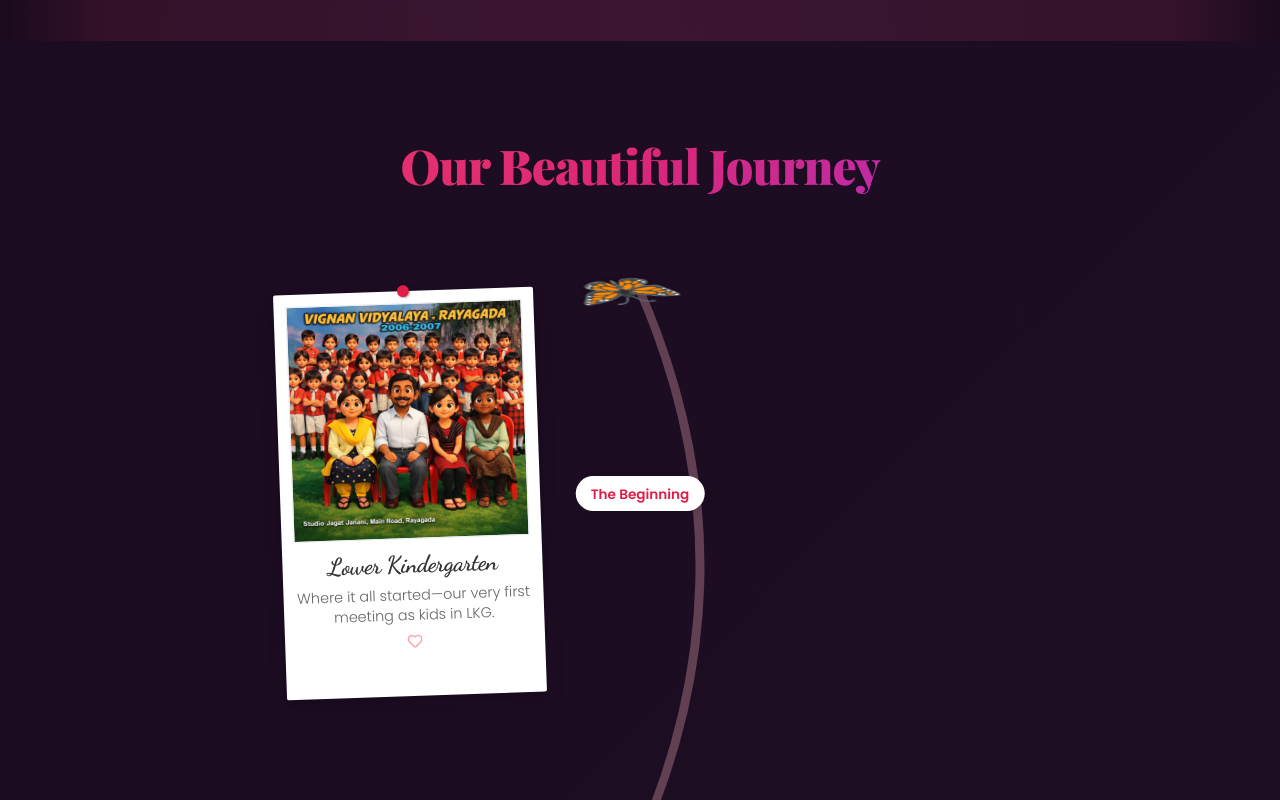
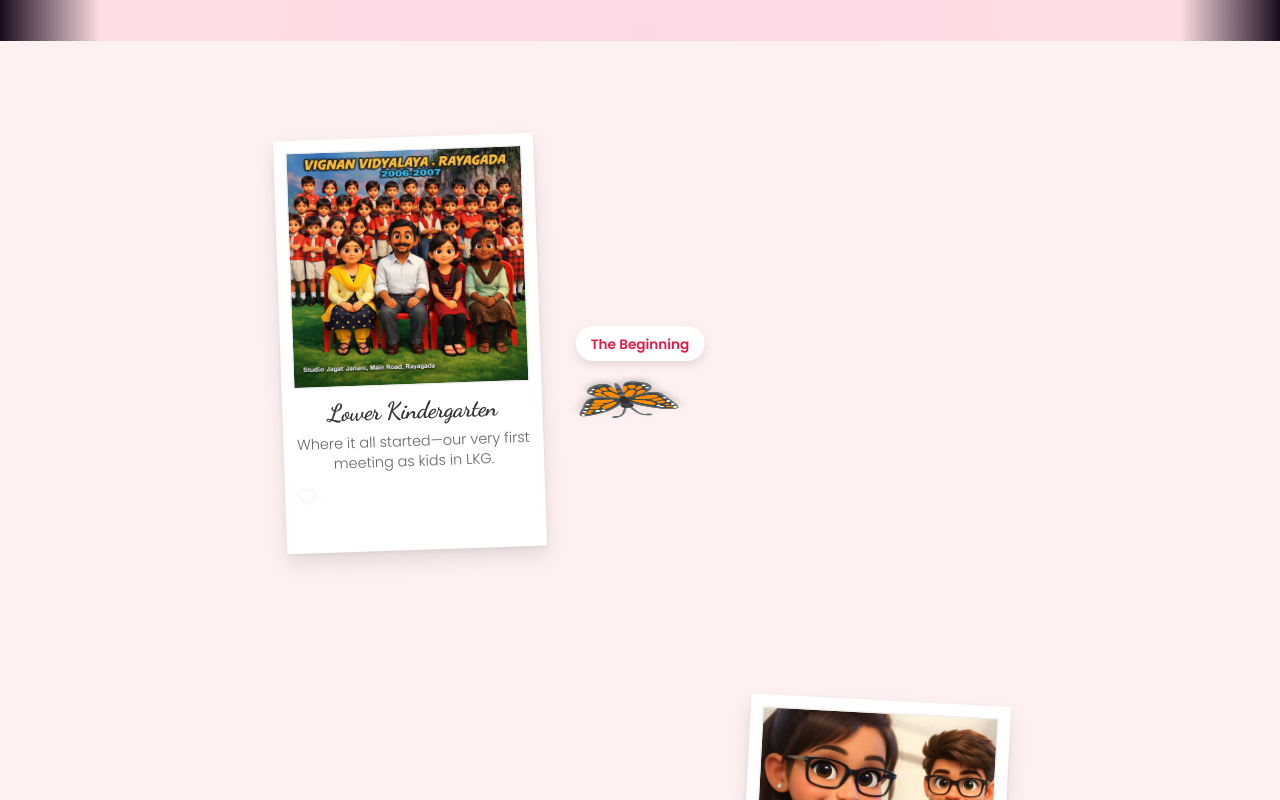
Before and after one commit to sahilsync07/mi-amor-sriya, a React (Vite) app: page / in a window 1280 px wide. Shown: the part 940-1740 px from the top of the page. Built offline with nearby package versions, Linux system fonts and the light colour scheme; a web font is replaced by a local one.

Commit message:
fix: butterfly, heart rain, reveal timing, and ui polish

```diff
--- a/src/App.jsx
+++ b/src/App.jsx
@@ -48,16 +48,25 @@ function App() {
   return (
     <>
       <main style={{ position: 'relative', zIndex: 1 }}>
+        <div className="section-gradient-wrapper">
           <HeroNew girlfriendName={girlfriendName} />
-        {/* IntroSection removed - Merged into HeroNew */}
           <MarqueeBanner />
+        </div>
+
+        <div className="timeline-wrapper">
           <Timeline />
+        </div>
+
+        <div className="interactive-section-wrapper">
           <TimeCounter />
-        {/* MemoryLaneNew removed in favor of Timeline */}
           <FloatingReasons />
           <ScratchReveal />
+        </div>
+
+        <div className="love-letter-wrapper">
           <LoveLetterNew girlfriendName={girlfriendName} />
           <FooterNew />
+        </div>
       </main>
     </>
   );
--- a/src/components/ScratchReveal.jsx
+++ b/src/components/ScratchReveal.jsx
@@ -111,7 +111,7 @@ const ScratchReveal = () => {
 
     return (
         <div className="scratch-reveal-section">
-            <h2 className="scratch-title">A Window to Us</h2>
+            <h2 className="scratch-title">A Little Secret...</h2>
             <div className="scratch-container" ref={containerRef}>
                 <div className="reveal-content">
                     <div className="hidden-text-container">
--- a/src/components/Timeline.jsx
+++ b/src/components/Timeline.jsx
@@ -4,7 +4,7 @@ import { Heart, Star, Camera, Gift, Coffee, MapPin, TreePine, Moon } from 'lucid
 import './Timeline.css';
 
 // Import all photos from the assets/photos directory
-import introPic from '../assets/photos/intro_pic.jpeg'; // Intro is handled in IntroSection, but good to have handy
+import introPic from '../assets/photos/intro_pic.jpeg';
 import hanumanMandir from '../assets/photos/hanuman_mandir_near_temple.png';
 import hanumanStairs from '../assets/photos/hanuman_madnir_behind_stairs.png';
 import hanumanNight from '../assets/photos/night_hanuman_temple.png';
@@ -59,60 +59,69 @@ const memories = [
     },
     {
         id: 4,
-        date: "Devotion",
-        title: 'Hanuman Mandir Moments',
-        description: 'Peaceful days near the temple, climbing those stairs with you.',
+        date: "First Meeting",
+        title: 'Hanuman Mandir',
+        description: 'That first nervous, beautiful meeting near the temple. A moment etched in time.',
         icon: Heart,
         image: hanumanMandir,
+        rotate: 2
+    },
+    {
+        id: 5,
+        date: "Quiet Moments",
+        title: 'Temple Stairs',
+        description: 'Sitting behind the temple, just talking and letting the world fade away.',
+        icon: Moon,
+        image: hanumanStairs,
+        rotate: -1
+    },
+    {
+        id: 6,
+        date: "Night Vibes",
+        title: 'Evening Blessings',
+        description: 'The temple at night, glowing with peace and our shared smiles.',
+        icon: Star,
+        image: hanumanNight,
+        rotate: 3
+    },
+    {
+        id: 7,
+        date: "Adventure",
+        title: 'Forest Park Scooty',
+        description: 'Wind in our hair, exploring the forest park roads together.',
+        icon: MapPin,
+        image: forestScooty,
+        rotate: -2
+    },
+    {
+        id: 8,
+        date: "Coffee Dates",
+        title: 'Tree House Café',
+        description: 'Sipping coffee, sharing stories, and laughing at the Tree House.',
+        icon: Coffee,
+        image: forestCoffee,
+        rotate: 1
+    },
+    {
+        id: 9,
+        date: "Walks",
+        title: 'Jhula Bridge',
+        description: 'Walking across the bridge, hand in hand, over the flowing water.',
+        icon: MapPin,
+        image: jhulaBridge,
         rotate: -3
     },
     {
-        id: 5,
-        date: "Serenity",
-        title: 'Night Prayers',
-        description: 'The temple lights at night, quiet moments of gratitude.',
-        icon: Moon,
-        image: hanumanNight,
+        id: 10,
+        date: "Blessings",
+        title: 'Laxminarayan Temple',
+        description: 'Seeking blessings together at Therubali Rayagada.',
+        icon: Star,
+        image: laxminarayanTemple,
         rotate: 2
     },
     {
-        id: 6,
-        date: "Adventure",
-        title: 'Forest Park Scooty Rides',
-        description: 'Wind in our faces, exploring the green paths together.',
-        icon: TreePine,
-        image: forestScooty,
-        rotate: -4
-    },
-    {
-        id: 7,
-        date: "Coffee Dates",
-        title: 'Tree House Conversations',
-        description: 'Sipping coffee at the tree house, lost in our own world.',
-        icon: Coffee,
-        image: forestCoffee,
-        rotate: 3
-    },
-    {
-        id: 8,
-        date: "Crossing",
-        title: 'Jhula Bridge Walk',
-        description: 'Walking hand in hand across the suspension bridge.',
-        icon: MapPin,
-        image: jhulaBridge,
-        rotate: -2
-    },
-    {
-        id: 9,
-        date: "Divine",
-        title: 'Laxminarayan Temple',
-        description: 'Exploring the spiritual beauty of Therubali together.',
-        icon: Heart,
-        image: laxminarayanTemple,
-        rotate: 3
-    },
-    {
-        id: 10,
+        id: 11,
         date: "Freedom",
         title: 'Rayagada Viewpoint',
         description: 'Bike rides to the top, where the whole world felt ours.',
@@ -121,7 +130,97 @@ const memories = [
         rotate: -2
     },
     {
-        id: 11,
+        id: 12,
+        date: "Celebration",
+        title: 'Delhi Cyberhub',
+        description: 'Lights, music, and the vibrant energy of Gurgaon.',
+        icon: Gift,
+        image: delhiCyberhub,
+        rotate: 3
+    },
+    {
+        id: 13,
+        date: "City Lights",
+        title: 'Exploring Delhi',
+        description: 'Wandering through the streets of Delhi, creating memories in every corner.',
+        icon: MapPin,
+        image: delhiImage,
+        rotate: -1
+    },
+    {
+        id: 14,
+        date: "Royalty",
+        title: 'Udaipur City Palace',
+        description: 'Feeling like royalty amidst the grandeur of Udaipur.',
+        icon: Star,
+        image: udaipurPalace,
+        rotate: 2
+    },
+    {
+        id: 15,
+        date: "Serenity",
+        title: 'Lake Pichola',
+        description: 'The calm waters reflecting the beauty of our time together.',
+        icon: Moon,
+        image: lakePichola,
+        rotate: -2
+    },
+    {
+        id: 16,
+        date: "Magic",
+        title: 'Ambrai Ghat',
+        description: 'The City Palace lit up at night, creating a magical backdrop for us.',
+        icon: Star,
+        image: ambraiGhat,
+        rotate: 3
+    },
+    {
+        id: 17,
+        date: "Heights",
+        title: 'Sajjangarh Palace',
+        description: 'On top of the world at the Monsoon Palace.',
+        icon: MapPin,
+        image: sajjangarh,
+        rotate: -3
+    },
+    {
+        id: 18,
+        date: "Wild Side",
+        title: 'Sajjangarh Zoo',
+        description: 'A fun day out exploring the wildlife together.',
+        icon: MapPin,
+        image: sajjangarhZoo,
+        rotate: 1
+    },
+    {
+        id: 19,
+        date: "Lakeside",
+        title: 'Fateh Sagar Lake',
+        description: 'Relaxing by the lake, watching the ripples and the sunset.',
+        icon: Moon,
+        image: fatehSagar,
+        rotate: -2
+    },
+    {
+        id: 20,
+        date: "Devotion",
+        title: 'Karni Mata Temple',
+        description: 'A spiritual visit, finding peace and togetherness.',
+        icon: Star,
+        image: karniMata,
+        rotate: 2
+    },
+    {
+        id: 21,
+        date: "Movie Date",
+        title: 'Promenade Mall',
+        description: 'Catching a movie and enjoying the mall vibes.',
+        icon: Camera,
+        image: promenadeMovie,
+        rotate: -1
+    },
+    {
+        id: 22,
         date: "Proud Moment",
         title: 'Lieutenant Commissioning',
         description: 'A day of immense pride as you were commissioned as a Lieutenant. The start of an honorable journey.',
@@ -130,173 +229,73 @@ const memories = [
         rotate: -3
     },
     {
-        id: 12,
-        date: "Farewell Delhi",
-        title: 'Final Moments',
-        description: 'Leaving the city permanently to build my career, carrying our precious memories with me.',
-        icon: Star,
-        image: delhiImage,
-        rotate: 4
-    },
-    {
-        id: 13,
-        date: "Modern",
-        title: 'Cyberhub Gurgaon',
-        description: 'Vibrant nights and futuristic vibes in the heart of the city.',
-        icon: Star,
-        image: delhiCyberhub,
-        rotate: -3
-    },
-    {
-        id: 14,
-        date: "Royalty",
-        title: 'Udaipur City Palace',
-        description: 'Walking through history, feeling like royalty with you.',
-        icon: Camera,
-        image: udaipurPalace,
-        rotate: -3
-    },
-    {
-        id: 15,
-        date: "Romance",
-        title: 'Lake Pichola',
-        description: 'A magical boat ride as the sun sets over the water.',
+        id: 23,
+        date: "Until Next Time",
+        title: 'Dropping You Back',
+        description: 'A bittersweet goodbye, but knowing we’d meet again soon.',
         icon: Heart,
-        image: lakePichola,
-        rotate: 2
-    },
-    {
-        id: 16,
-        date: "Night Vibes",
-        title: 'Ambrai Ghat',
-        description: 'The golden glow of the palace reflecting in the lake at night.',
-        icon: Moon,
-        image: ambraiGhat,
-        rotate: -3
-    },
-    {
-        id: 17,
-        date: "Wildlife",
-        title: 'Sajjangarh Zoo',
-        description: 'A walk through the wild, seeing the animals and enjoying the nature.',
-        icon: TreePine,
-        image: sajjangarhZoo,
-        rotate: 3
-    },
-    {
-        id: 18,
-        date: "Sunset",
-        title: 'Sajjangarh Fort Views',
-        description: 'Watching the sun dip below the horizon from the Monsoon Palace.',
-        icon: MapPin,
-        image: sajjangarh,
-        rotate: 2
-    },
-    {
-        id: 19,
-        date: "Lakeside",
-        title: 'Fateh Sagar Breeze',
-        description: 'The calm waters of Fateh Sagar, reflecting our love.',
-        icon: Heart,
-        image: fatehSagar,
-        rotate: -2
-    },
-    {
-        id: 20,
-        date: "Spiritual",
-        title: 'Karni Mata Temple',
-        description: 'Seeking blessings together at the beautiful hilltop temple.',
-        icon: Camera,
-        image: karniMata,
-        rotate: 3
-    },
-    {
-        id: 21,
-        date: "Bittersweet",
-        title: 'Dropping You Back',
-        description: 'After a full day of fun, the chaotic evening at MNS officers mess where you didn\'t want to leave.',
-        icon: Moon,
         image: droppingBack,
-        rotate: -2
-    },
-    {
-        id: 22,
-        date: "Movie Night",
-        title: 'Promenade Mall',
-        description: 'Cozy moments and movie magic at the Promenade Mall.',
-        icon: Camera,
-        image: promenadeMovie,
-        rotate: -3
+        rotate: 1
     }
 ];
 
 export default function Timeline() {
     const containerRef = useRef(null);
-    const [pathHeight, setPathHeight] = useState(1000);
-
-    // Calculate path height ensuring it covers all items
-    useLayoutEffect(() => {
-        if (containerRef.current) {
-            setPathHeight(containerRef.current.offsetHeight);
-        }
-    }, []);
-
     const { scrollYProgress } = useScroll({
         target: containerRef,
-        offset: ["start 20%", "end 80%"]
+        offset: ["start end", "end start"]
     });
 
     const pathLength = useSpring(scrollYProgress, {
-        stiffness: 400,
-        damping: 40,
+        stiffness: 100,
+        damping: 30,
         restDelta: 0.001
     });
 
-    // Dynamic path generation
+    // Create a transformed motion value for the butterfly offset
+    const butterflyProgress = useSpring(scrollYProgress, { stiffness: 100, damping: 30 });
+    const butterflyOffset = useTransform(butterflyProgress, [0, 1], ["2%", "98%"]);
+
+    // We need a ref for the SVG path to get its length if needed,
+    // but for now we can just use a high enough viewBox height
+    // or calculate it based on items.
+    // Let's estimate path height based on number of items * distance
+    const pathHeight = memories.length * 400 + 200;
+
+    // Generate curved path data
+    // Reference: https://cubic-bezier.com/
+    // A simple sine wave pattern down the center
     const generatePath = () => {
-        const itemSpacing = 550; // Tuned for better alignment
-        const startY = 0;
-        let d = `M 50 ${startY}`;
-
-        memories.forEach((_, i) => {
-            const currentY = i * itemSpacing;
-            const midY = currentY + (itemSpacing / 2);
-            const targetY = (i + 1) * itemSpacing;
-            const side = i % 2 === 0 ? 90 : 10;
-            d += ` Q ${side} ${midY} 50 ${targetY}`;
-        });
-        return d;
+        let path = "M 50 0";
+        for (let i = 0; i < memories.length; i++) {
+            const y = (i + 1) * 400; // Vertical spacing
+            const x = i % 2 === 0 ? 30 : 70; // Control points left/right
+            // Cubic bezier curve: C x1 y1, x2 y2, x y
+            // We want it to curve gently
+            const prevY = i * 400;
+            path += ` C 50 ${prevY + 200}, 50 ${y - 200}, 50 ${y}`;
+        }
+        path += ` L 50 ${pathHeight}`;
+        return path;
     };
 
     const pathData = generatePath();
-    const butterflyProgress = useTransform(pathLength, [0, 1], ["0%", "100%"]);
 
     return (
-        <section ref={containerRef} className="timeline-section">
-            <h2 className="timeline-title">Our Beautiful Journey</h2>
-
+        <section className="timeline-section" ref={containerRef}>
             <div className="timeline-container">
-                {/* SVG Path - Winding curve */}
+                {/* Dashed Path SVG */}
                 <svg
                     className="timeline-svg"
-                    viewBox={`0 0 100 ${memories.length * 550}`}
+                    viewBox={`0 0 100 ${pathHeight}`}
                     preserveAspectRatio="none"
-                    style={{ height: `${memories.length * 550}px` }}
                 >
-                    {/* Background path (faint) */}
-                    <path
-                        d={pathData}
-                        fill="none"
-                        stroke="rgba(255, 182, 193, 0.3)"
-                        strokeWidth="3"
-                    />
-
-                    {/* Animated path filling up */}
                     <motion.path
                         d={pathData}
                         fill="none"
                         stroke="url(#gradient)"
-                        strokeWidth="3"
+                        strokeWidth="2" // Thicker line
+                        strokeDasharray="5, 5" // Dashed line
                         style={{ pathLength }}
                     />
 
@@ -304,7 +303,7 @@ export default function Timeline() {
                     <motion.g
                         style={{
                             offsetPath: `path("${pathData}")`,
-                            offsetDistance: `${Math.min(98, Math.max(2, parseFloat(butterflyProgress) * 100))}%`,
+                            offsetDistance: butterflyOffset,
                             offsetRotate: 'auto'
                         }}
                     >
@@ -360,7 +359,7 @@ function TimelineCard({ memory, index }) {
             initial={{ opacity: 0, x: isLeft ? -50 : 50 }}
             whileInView={{ opacity: 1, x: 0 }}
             transition={{ duration: 0.8, type: 'spring' }}
-            viewport={{ once: true, amount: 0.5, margin: "-100px" }}
+            viewport={{ once: true, amount: 0.3 }}
         >
             <div className="timeline-date-marker">
                 <span className="date-badge">{memory.date}</span>
@@ -377,19 +376,17 @@ function TimelineCard({ memory, index }) {
                             alt={memory.title}
                             onError={(e) => {
                                 e.target.style.display = 'none';
-                                e.target.parentElement.classList.add('fallback');
                             }}
                         />
-                        <div className="shine-overlay"></div>
                     </div>
                     <div className="polaroid-caption">
                         <h3>{memory.title}</h3>
                         <p>{memory.description}</p>
-                        <memory.icon className="memory-icon-small" size={16} color="#fb7185" />
+                    </div>
+                    <div className="polaroid-icon">
+                        <memory.icon size={20} />
                     </div>
                 </div>
-                {/* Pin or Tape */}
-                <div className="pin-decoration"></div>
             </div>
         </motion.div>
     );
--- a/src/index.css
+++ b/src/index.css
@@ -208,3 +208,21 @@ button, a {
   cursor: pointer;
   -webkit-tap-highlight-color: rgba(244, 63, 94, 0.2);
 }
+
+/* Section Gradient Wrappers */
+.section-gradient-wrapper {
+  background: linear-gradient(to bottom, #ffffff, #fff1f2);
+}
+
+.timeline-wrapper {
+  background: #fff1f2;
+}
+
+.interactive-section-wrapper {
+  background: linear-gradient(to bottom, #fff1f2, #fdf2f8, #f8fafc);
+  padding-bottom: 4rem;
+}
+
+.love-letter-wrapper {
+  background: linear-gradient(to bottom, #f8fafc, #ffffff);
+}
```
Also changed, not shown: src/components/FloatingReasons.jsx (+26 -17 lines), src/components/ScratchReveal.css (+43 -14 lines). Lines whose indentation alone changed are shown as unchanged.
